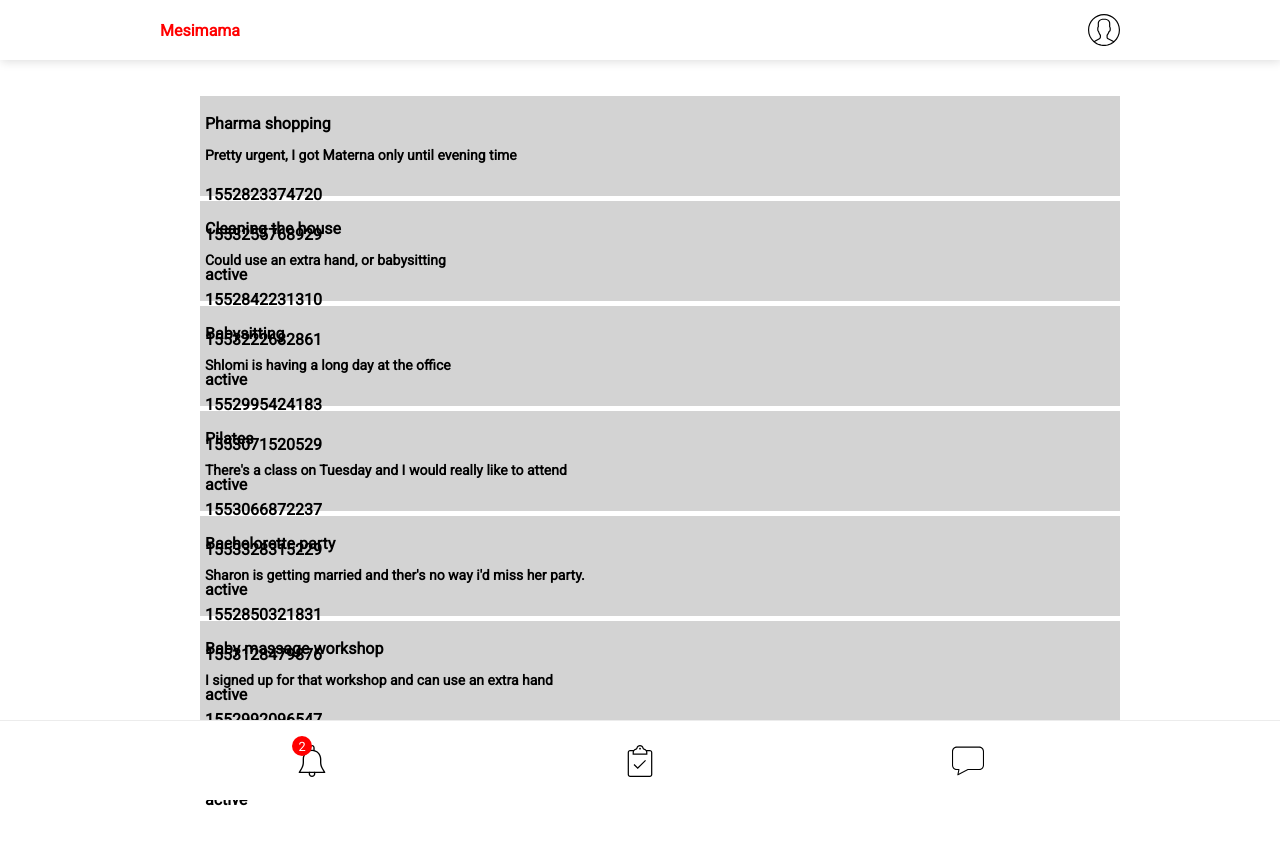
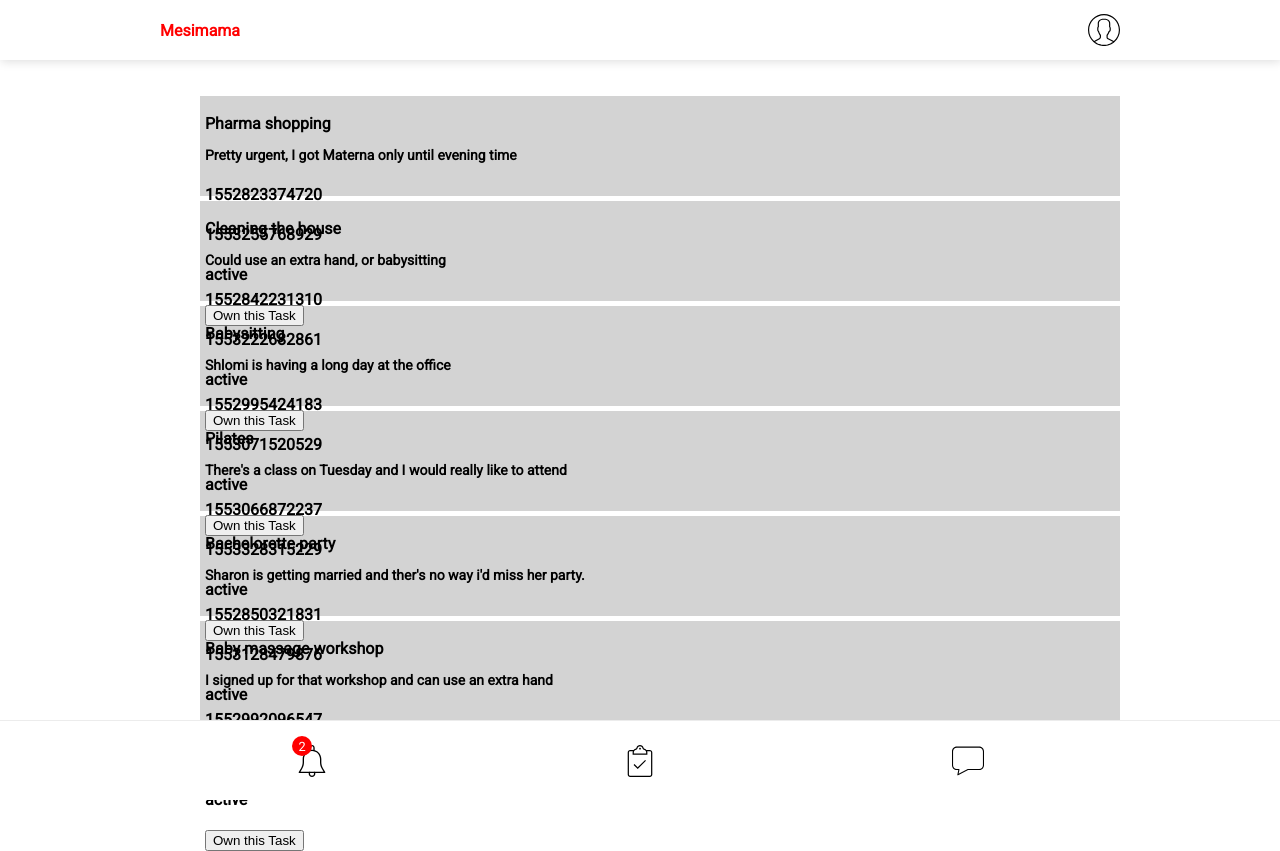
Before and after one commit to shailavie/proj-mesimama, a Vue app in the folder mesimama/: page /#/app in a window 1280 px wide. Both pictures are taken after a click on the element 640 px from the left and 760 px from the top of the page. Before the commit the page ends 809 px from the top, so only its background shows below. Built offline with nearby package versions, Linux system fonts and the light colour scheme.

Commit message:
task list update

```diff
--- a/mesimama/src/components/taskPreview.vue
+++ b/mesimama/src/components/taskPreview.vue
@@ -9,6 +9,7 @@
         <h4>{{task.dueAt | moment("dddd, MMMM Do YYYY")}}</h4>
         <h4>{{task.status}}</h4>
       </div>
+      <button @click="ownTask(task._id)">Own this Task</button>
     </div>
   </section>
 </template>
@@ -16,6 +17,12 @@
 <script>
 export default {
   props: ['task'],
+  methods: {
+    ownThis(taskId){
+      console.log('task is owened',taskid)
+      this.$emit('task-owned',taskId)
+    }
+  },
 }
 </script>
 
```
